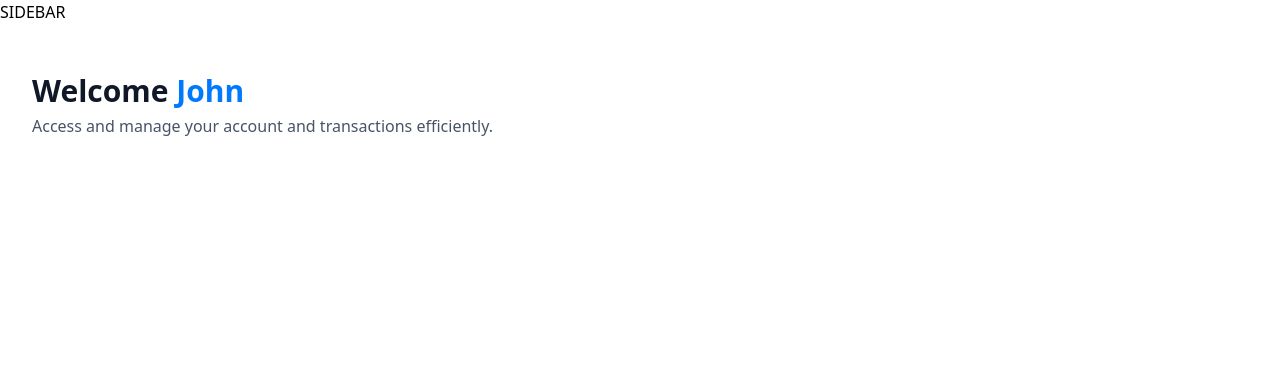
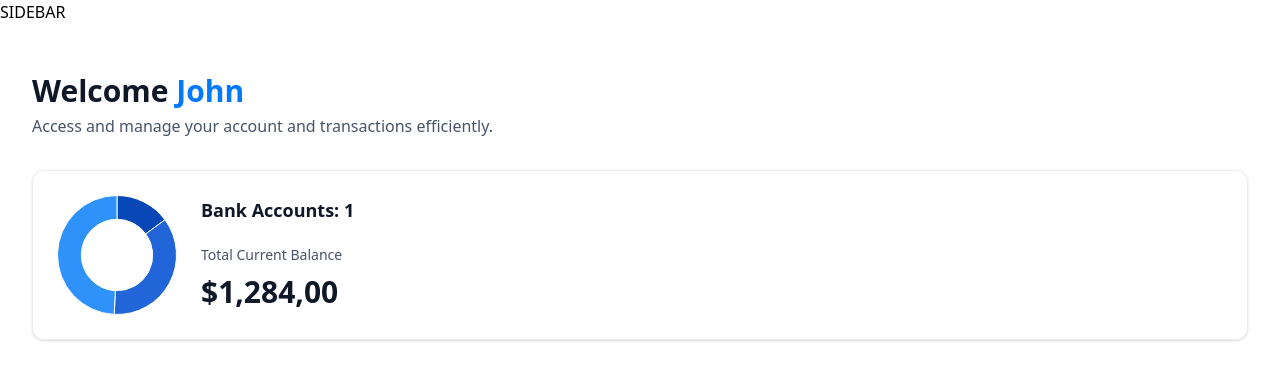
Before and after one commit to HugaidaS/horizon-bank, a Next.js app: page / in a window 1280 px wide. Shown: the top 380 px of the page. Built offline with nearby package versions, Linux system fonts and the light colour scheme.

Commit message:
Finished total balance box, added doughnut chart

```diff
--- a/app/(root)/page.tsx
+++ b/app/(root)/page.tsx
@@ -1,8 +1,9 @@
 import React from 'react'
-import HeaderBox from "@/components/HeaderBox";
+import HeaderBox from '@/components/HeaderBox'
+import TotalBalanceBox from '@/components/TotalBalanceBox'
 
 const Home = () => {
-    const loggedIn = {firstName: 'John', lastName: 'Doe'}
+  const loggedIn = { firstName: 'John', lastName: 'Doe' }
   return (
     <section className="home">
       <div className="home-content">
@@ -13,6 +14,11 @@
             user={loggedIn?.firstName || 'Guest'}
             subtext="Access and manage your account and transactions efficiently."
           />
+          <TotalBalanceBox
+            accounts={[]}
+            totalBanks={1}
+            totalCurrentBalance={1284}
+          />
         </header>
       </div>
     </section>
--- /dev/null
+++ b/components/AnimatedCounter.tsx
@@ -0,0 +1,12 @@
+'use client'
+import React from 'react'
+import CountUp from 'react-countup'
+
+const AnimatedCounter = ({ value }: { value: number }) => {
+  return (
+    <div className="w-full">
+      <CountUp end={value} prefix="$" decimal="," decimals={2} />
+    </div>
+  )
+}
+export default AnimatedCounter
--- /dev/null
+++ b/components/DoughnutChart.tsx
@@ -0,0 +1,32 @@
+'use client'
+import React from 'react'
+import { Chart as ChartJS, ArcElement, Tooltip } from 'chart.js'
+import { Doughnut } from 'react-chartjs-2'
+
+ChartJS.register(ArcElement, Tooltip)
+
+const DoughnutChart = ({ accounts }: DoughnutChartProps) => {
+  const data = {
+    labels: ['Bank 1', 'Bank 2', 'Bank 3'],
+    datasets: [
+      {
+        label: 'Banks',
+        data: [1250, 3000, 4124],
+        backgroundColor: ['#0747b6', '#2265d8', '#2f91fa'],
+        borderWidth: 1
+      }
+    ]
+  }
+
+  return (
+    <>
+      <Doughnut
+        data={data}
+        options={{
+          cutout: '60%'
+        }}
+      />
+    </>
+  )
+}
+export default DoughnutChart
--- /dev/null
+++ b/components/TotalBalanceBox.tsx
@@ -0,0 +1,28 @@
+import React from 'react'
+import AnimatedCounter from '@/components/AnimatedCounter'
+import DoughnutChart from '@/components/DoughnutChart'
+
+const TotalBalanceBox = ({
+  accounts = [],
+  totalBanks,
+  totalCurrentBalance
+}: TotlaBalanceBoxProps) => {
+  return (
+    <section className="total-balance">
+      <div className="total-balance-chart">
+        <DoughnutChart accounts={accounts} />
+      </div>
+      <div className="flex flex-col gap-6">
+        <h2 className="header-2">Bank Accounts: {totalBanks}</h2>
+        <div className="flex flex-col gap-2">
+          <p className="total-balance-label">Total Current Balance</p>
+          <div className="total-balance-amount flex-center gap-2">
+            <AnimatedCounter value={totalCurrentBalance} />
+          </div>
+        </div>
+      </div>
+    </section>
+  )
+}
+
+export default TotalBalanceBox
```
Also changed, not shown: package.json (+6 -1 lines), .prettierrc.json (added), 1 other file (tests, documents, lock files or other folders). Lines whose indentation alone changed are shown as unchanged.
